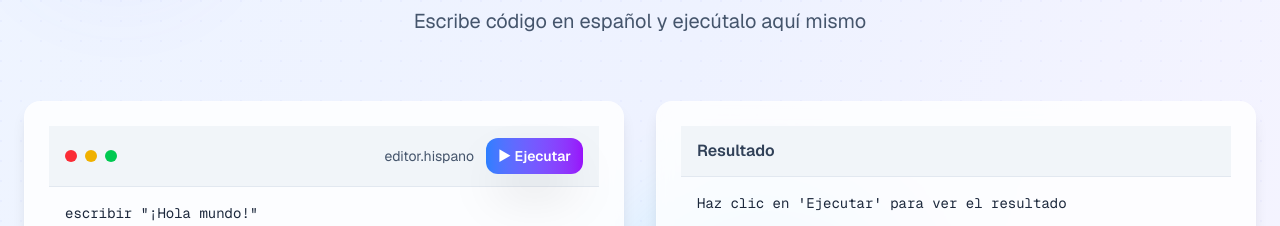
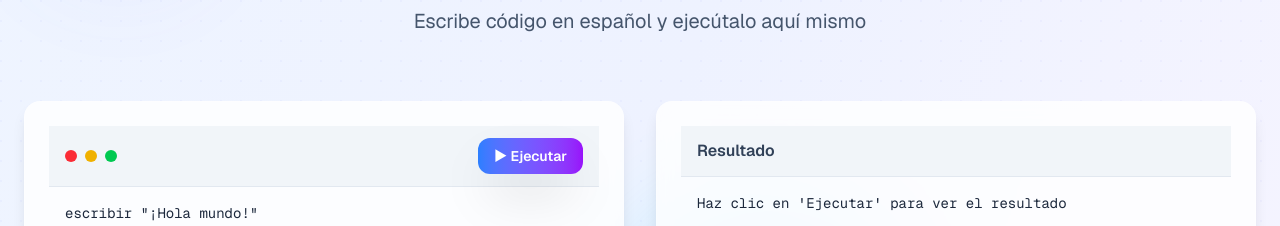
Before and after one commit to nicvazquezdev/hispano-lang-website, a Next.js app: page / in a window 1280 px wide. Shown: the part 1680-1906 px from the top of the page. Built offline with nearby package versions, Linux system fonts and the light colour scheme.

Commit message:
Refactor Playground component to simplify button layout and enhance readability. Adjust styling for improved visual consistency across various elements, ensuring a cleaner user interface.

```diff
--- a/components/sections/Playground.tsx
+++ b/components/sections/Playground.tsx
@@ -37,16 +37,9 @@ escribir "Mi nombre es: " + mi_nombre`);
               <div className="w-2 h-2 sm:w-3 sm:h-3 bg-yellow-500 rounded-full"></div>
               <div className="w-2 h-2 sm:w-3 sm:h-3 bg-green-500 rounded-full"></div>
             </div>
-            <div className="flex items-center space-x-2 sm:space-x-3">
-              <span className="text-slate-600 text-xs sm:text-sm">editor.hispano</span>
-              <Button
-                onClick={runCode}
-                size="sm"
-                className="bg-gradient-to-r from-blue-500 to-purple-600 hover:from-blue-600 hover:to-purple-700 text-white font-semibold text-xs sm:text-sm px-2 sm:px-3 py-1 sm:py-2"
-              >
-                ▶ Ejecutar
-              </Button>
-            </div>
+            <Button onClick={runCode} size="sm">
+              ▶ Ejecutar
+            </Button>
           </div>
 
           <div className="p-3 sm:p-4">
@@ -66,7 +59,9 @@ escribir "Mi nombre es: " + mi_nombre`);
           className="bg-white/80 backdrop-blur-sm border-white/20 overflow-hidden"
         >
           <div className="bg-slate-100 px-3 sm:px-4 py-2 sm:py-3 border-b border-slate-200">
-            <span className="text-slate-700 font-semibold text-sm sm:text-base">Resultado</span>
+            <span className="text-slate-700 font-semibold text-sm sm:text-base">
+              Resultado
+            </span>
           </div>
 
           <div className="p-3 sm:p-4 h-60 sm:h-80">
@@ -94,8 +89,12 @@ escribir "Bienvenido a Hispano Lang"`)
             }
           >
             <div className="text-2xl sm:text-3xl mb-2 sm:mb-3">👋</div>
-            <div className="font-bold text-slate-800 mb-1 sm:mb-2 text-sm sm:text-base">Hola Mundo</div>
-            <div className="text-slate-600 text-xs sm:text-sm">Tu primer programa</div>
+            <div className="font-bold text-slate-800 mb-1 sm:mb-2 text-sm sm:text-base">
+              Hola Mundo
+            </div>
+            <div className="text-slate-600 text-xs sm:text-sm">
+              Tu primer programa
+            </div>
           </Card>
 
           <Card
@@ -110,8 +109,12 @@ escribir "El resultado es: " + resultado`)
             }
           >
             <div className="text-2xl sm:text-3xl mb-2 sm:mb-3">🧮</div>
-            <div className="font-bold text-slate-800 mb-1 sm:mb-2 text-sm sm:text-base">Calculadora</div>
-            <div className="text-slate-600 text-xs sm:text-sm">Suma dos números</div>
+            <div className="font-bold text-slate-800 mb-1 sm:mb-2 text-sm sm:text-base">
+              Calculadora
+            </div>
+            <div className="text-slate-600 text-xs sm:text-sm">
+              Suma dos números
+            </div>
           </Card>
 
           <Card
@@ -126,8 +129,12 @@ escribir "Tengo " + edad + " años"`)
             }
           >
             <div className="text-2xl sm:text-3xl mb-2 sm:mb-3">👤</div>
-            <div className="font-bold text-slate-800 mb-1 sm:mb-2 text-sm sm:text-base">Variables</div>
-            <div className="text-slate-600 text-xs sm:text-sm">Almacena información</div>
+            <div className="font-bold text-slate-800 mb-1 sm:mb-2 text-sm sm:text-base">
+              Variables
+            </div>
+            <div className="text-slate-600 text-xs sm:text-sm">
+              Almacena información
+            </div>
           </Card>
         </div>
       </div>
--- a/components/ui/Button.tsx
+++ b/components/ui/Button.tsx
@@ -19,11 +19,11 @@ export default function Button({
 
   const variantClasses = {
     primary:
-      "bg-gradient-to-r from-blue-500 to-purple-600 hover:from-blue-600 hover:to-purple-700 text-white font-bold px-8 py-4 rounded-xl shadow-2xl transform transition-all duration-300",
+      "bg-gradient-to-r from-blue-500 to-purple-600 hover:from-blue-600 hover:to-purple-700 text-white font-bold rounded-xl shadow-2xl transform transition-all duration-300",
     secondary:
       "bg-gray-200 text-gray-700 hover:bg-gray-300 focus:ring-gray-500",
     outline:
-      "border-2 border-white/30 text-white hover:bg-white/10 backdrop-blur-sm px-8 py-4 rounded-xl font-semibold",
+      "border-2 border-white/30 text-white hover:bg-white/10 backdrop-blur-sm rounded-xl font-semibold",
   };
 
   const sizeClasses = {
```
